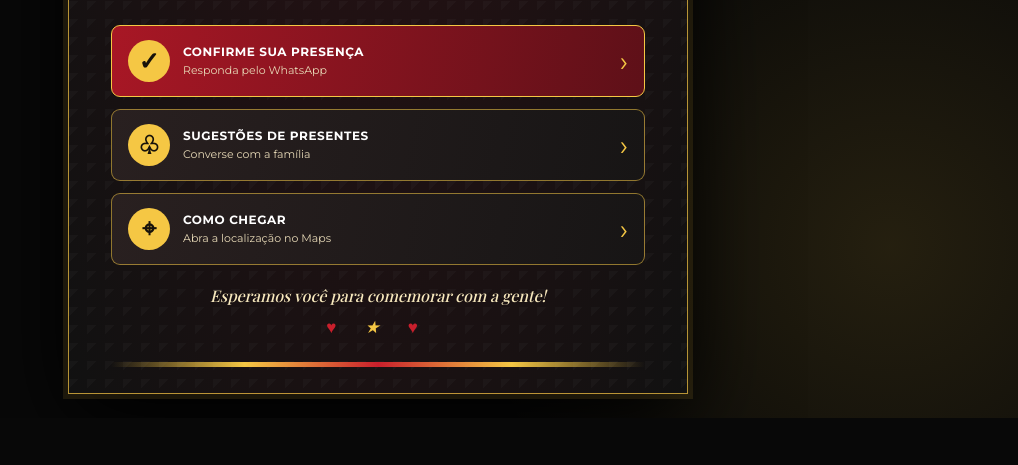
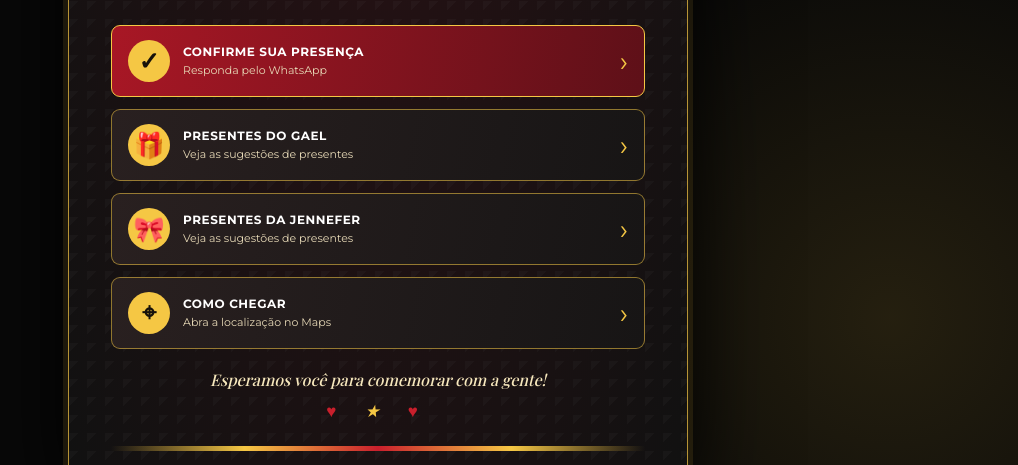
Before and after one commit to henri01-02/convite-gael-jennefer, a website: page index.html in a window 1280 px wide. Shown: the part 726-1191 px from the top of the page, without its empty margins (262-1280 px from the left). Before the commit the page ends 1144 px from the top, so only its background shows below. Drawn offline with nearby package versions, Linux system fonts and the light colour scheme.

Commit message:
Update index.html

```diff
--- a/index.html
+++ b/index.html
@@ -59,11 +59,22 @@
         <span><strong>CONFIRME SUA PRESENÇA</strong><small>Responda pelo WhatsApp</small></span>
         <span class="arrow">›</span>
       </a>
-      <a class="action" id="gift-link" href="#" target="_blank" rel="noopener">
-        <span class="action-icon">♧</span>
-        <span><strong>SUGESTÕES DE PRESENTES</strong><small>Converse com a família</small></span>
+
+      <a class="action" id="gift-gael" href="https://app.notion.com/p/Sugest-es-de-Presentes-do-Gael-41fed9c733468002b2e9fd3eaa5794cf?source=copy_link" target="_blank" rel="noopener noreferrer">
+        <span class="action-icon">🎁</span>
+        <span><strong>PRESENTES DO GAEL</strong><small>Veja as sugestões de presentes</small></span>
         <span class="arrow">›</span>
       </a>
+
+      <a class="action" id="gift-jennefer" href="https://app.notion.com/p/Sugest-es-de-Presentes-da-Jennefer-41fed9c733468038ba39dd64f88c1f58?source=copy_link" target="_blank" rel="noopener noreferrer">
+        <span class="action-icon">🎀</span>
+        <span><strong>PRESENTES DA JENNEFER</strong><small>Veja as sugestões de presentes</small></span>
+        <span class="arrow">›</span>
+      </a>
+
+      <!-- Mantido para compatibilidade com o script.js antigo do convite. -->
+      <a id="gift-link" href="#" hidden aria-hidden="true" tabindex="-1"></a>
+
       <a class="action" href="https://www.google.com/maps/search/?api=1&query=Espa%C3%A7o+Vale+do+Sol" target="_blank" rel="noopener">
         <span class="action-icon">⌖</span>
         <span><strong>COMO CHEGAR</strong><small>Abra a localização no Maps</small></span>
@@ -79,4 +90,4 @@
   </main>
   <script src="script.js"></script>
 </body>
-</html>
+  </html>
```
